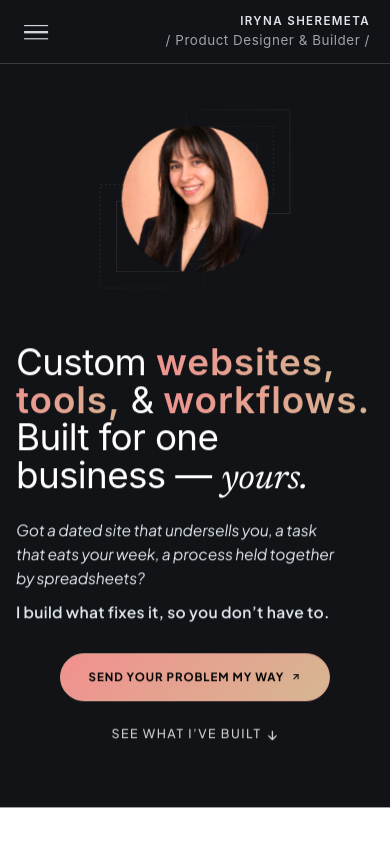
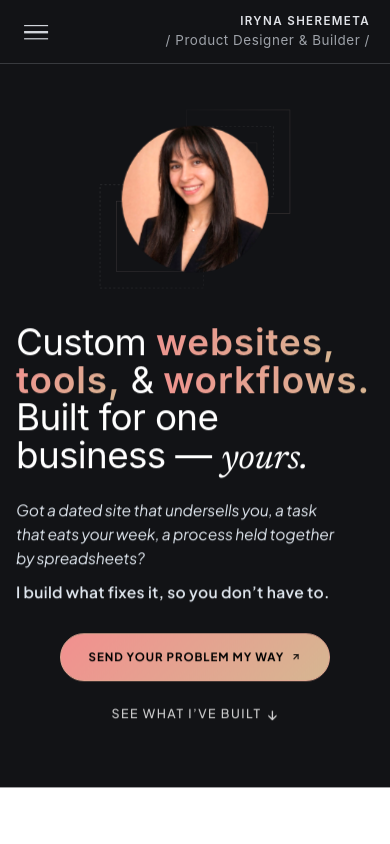
Before and after one commit to Irene2828/porfoliojuly, a Next.js app: page / in a window 390 px wide. Shown: the top 844 px of the page. Built offline with nearby package versions, Linux system fonts and the light colour scheme; no server answers; the database is empty.

Commit message:
Equalize mobile hero spacing: balance distance between header, avatar/shapes, and headline

```diff
--- a/src/app/index.css
+++ b/src/app/index.css
@@ -1416,7 +1416,7 @@ h1, h2, h3, h4, h5, h6 {
   /* Lower headline, body, and CTAs - centered on mobile */
   .v2-theme .hero-content {
     order: 1 !important;
-    margin-top: 1.26rem !important; /* lifted 10% closer to image from 1.4rem */
+    margin-top: 0.325rem !important; /* equal spacing: space below shapes matches space above (46px) */
     width: 100% !important;
     display: flex !important;
     flex-direction: column !important;
--- a/src/app/v2/components/HeroV2.tsx
+++ b/src/app/v2/components/HeroV2.tsx
@@ -238,11 +238,11 @@ export default function HeroV2() {
           }
           .v2-theme .hero-content,
           .hero-content {
-            margin-top: 1.26rem !important; /* lifted 10% closer to image from 1.4rem */
+            margin-top: 0.325rem !important; /* equal spacing: space below shapes matches space above (46px) */
           }
           .v2-theme .hero-container,
           .hero-container {
-            gap: 0.315rem !important; /* lifted 10% closer to image from 0.35rem */
+            gap: 0rem !important; /* equal spacing: space below shapes matches space above (46px) */
           }
           .v2-theme .hero-statement,
           .hero-statement,
```
